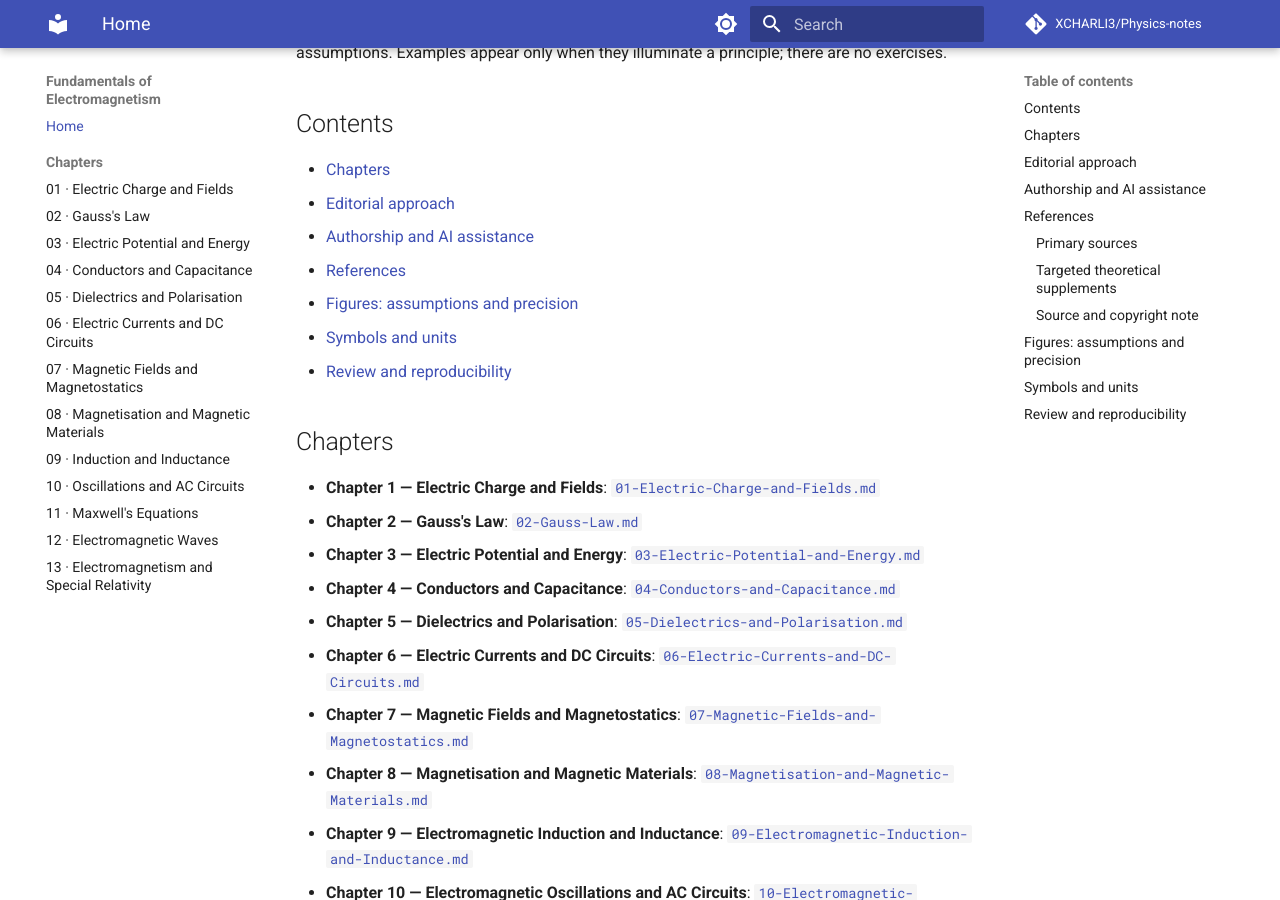
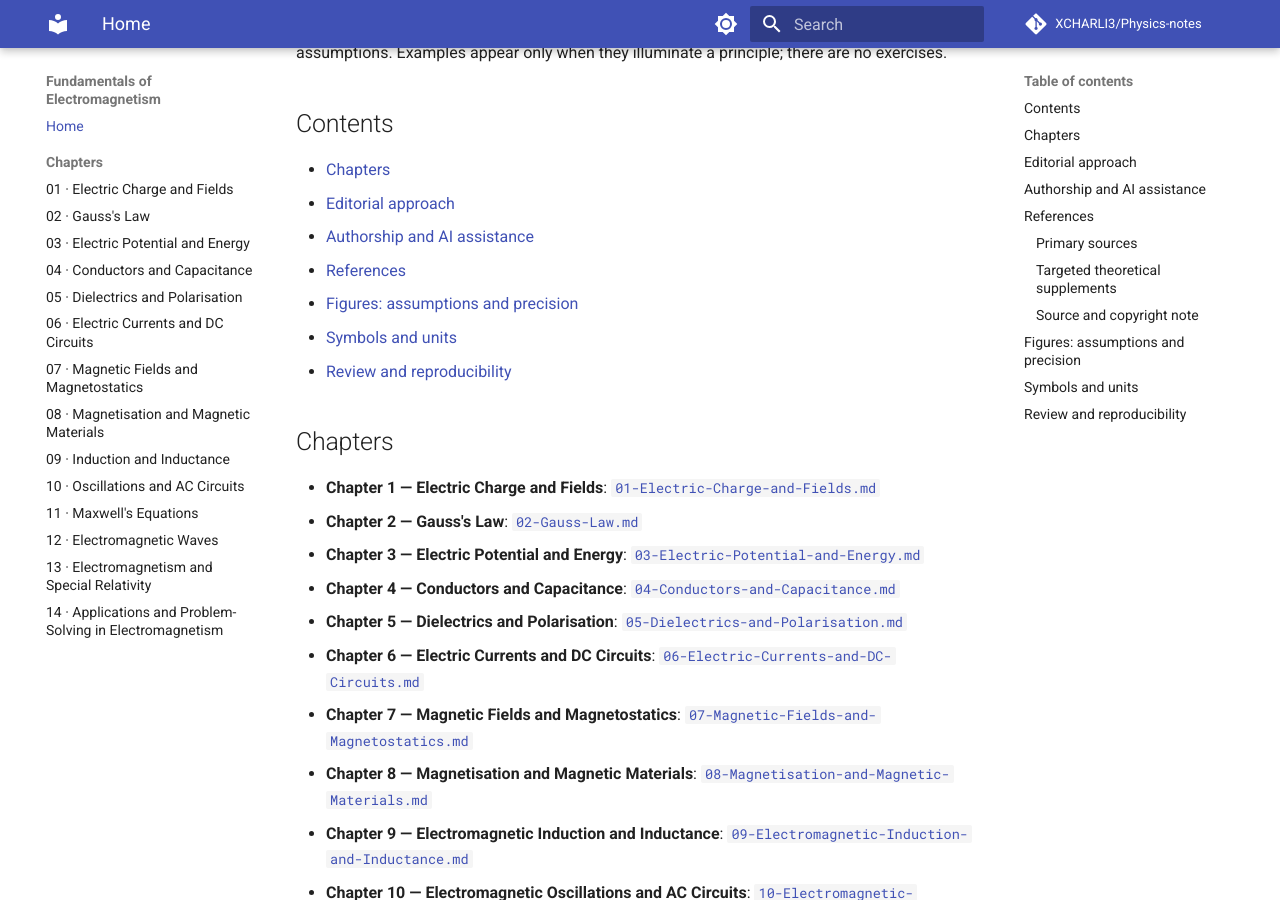
Before and after one commit to XCHARLI3/Physics-notes, an MkDocs documentation site: the page built from Fundamentals of Electromagnetism/index.md, in a window 1280 px wide and 900 px high, scrolled down 376 px. Built offline with MkDocs 1.6.1 and Material for MkDocs 9.7.7, drawn with Linux system fonts in a browser that asks for light colours; nearby versions of some CDN libraries; library files that are not in the unit come from our copies; comment, search, counter and statistics services are not loaded.

Commit message:
Add Chapter 14 to mkdocs.yml

```diff
--- a/mkdocs.yml
+++ b/mkdocs.yml
@@ -50,6 +50,7 @@ nav:
       - "11 · Maxwell's Equations": Chapters/11-Maxwells-Equations-and-Conservation-Laws.md
       - "12 · Electromagnetic Waves": Chapters/12-Electromagnetic-Waves.md
       - "13 · Electromagnetism and Special Relativity": Chapters/13-Electromagnetism-and-Special-Relativity-Optional.md
+      - "14 · Applications and Problem-Solving in Electromagnetism": Chapters/14-Applications-and-Problem-Solving.md
 
 markdown_extensions:
   - admonition
```
